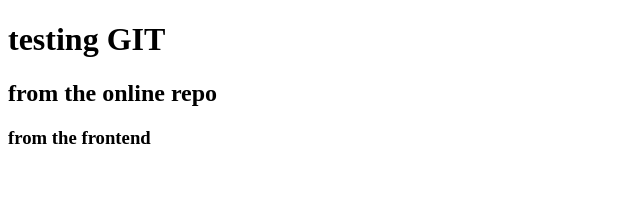
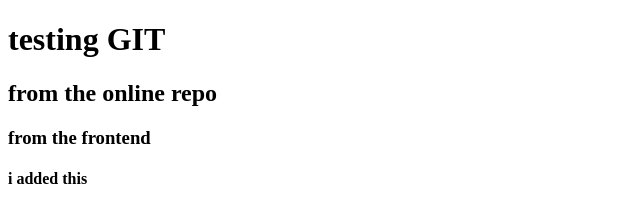
Before and after one commit to Ahmad-Nasser-2/Ahmad2, a plain HTML site: page index.html in a window 1280 px wide. Shown: the whole page, without its empty margins (0-640 px from the left). Drawn offline with Linux system fonts and the light colour scheme.

Commit message:
added something

```diff
--- a/index.html
+++ b/index.html
@@ -9,5 +9,6 @@
     <h1>testing GIT</h1>
     <h2>from the online repo<h2>
 <h3>from the frontend</h3>
+<h4>i added this </h4>
 </body>
 </html>
```
